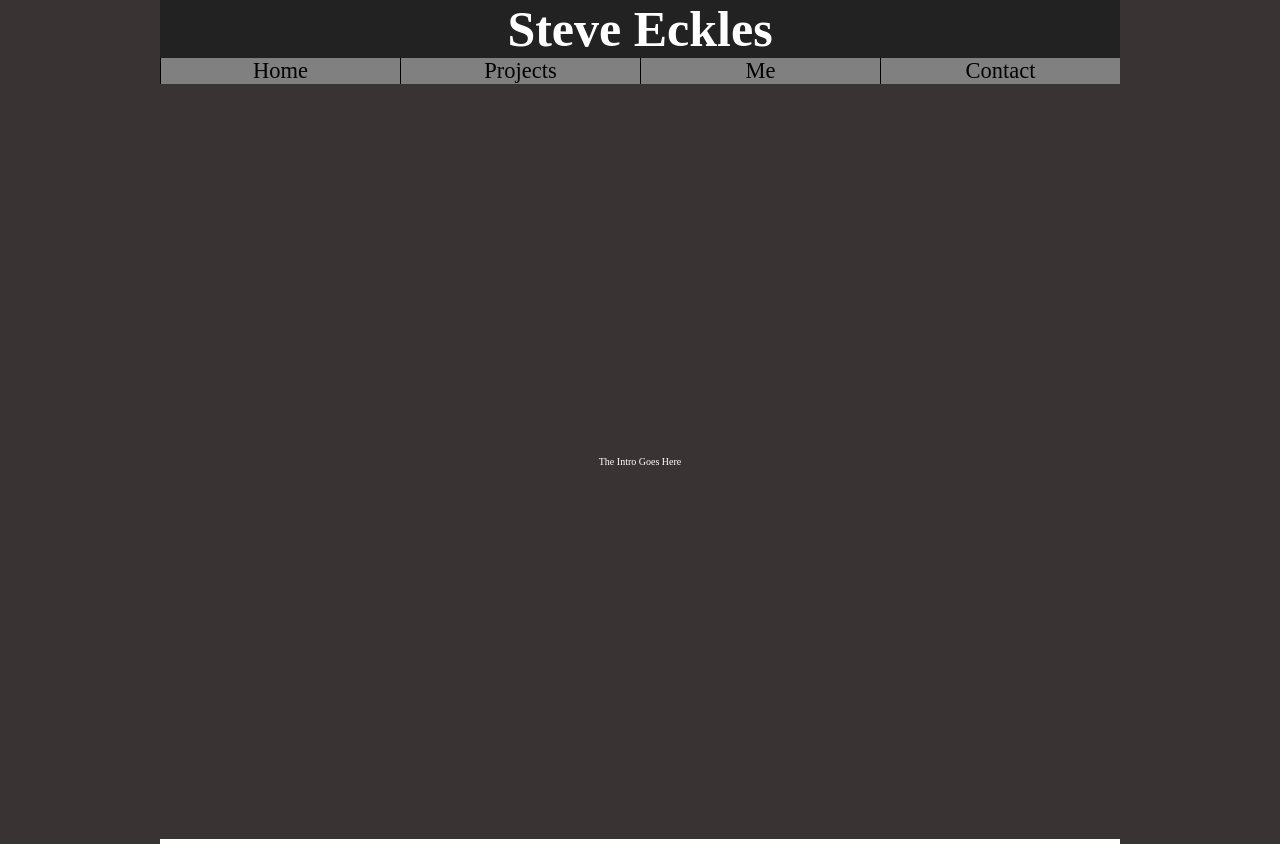
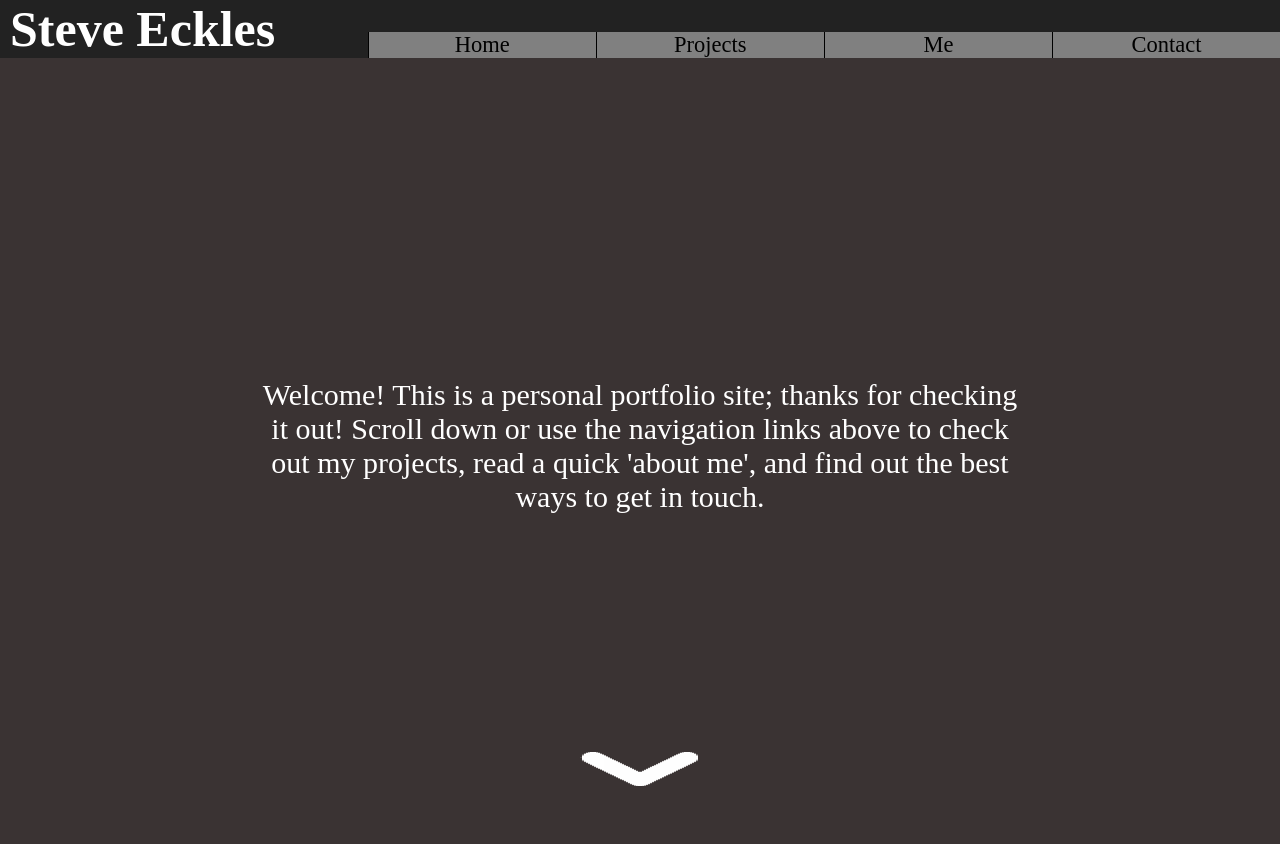
Before and after one commit to Steve-D-Eckles/Steve-D-Eckles.github.io, a website: page index.html in a window 1280 px wide. After the commit the page ends 818 px from the top, so only its background shows below. Drawn offline with Linux system fonts and the light colour scheme.

Commit message:
Add desktop style and begin adding content

```diff
--- a/index.html
+++ b/index.html
@@ -25,7 +25,10 @@
 
   <main>
     <article id="home" class="page">
-      <p>The Intro Goes Here</p>
+      <p>Welcome! This is a personal portfolio site; thanks for checking it out!
+        Scroll down or use the navigation links above to check out my projects,
+        read a quick 'about me', and find out the best ways to get in touch.</p>
+      <a href="#projects"><img src="chevron-down-300x300.png" alt="downward-pointing chevron"></a>
     </article>
 
     <article id="projects" class="page">
--- a/styles.css
+++ b/styles.css
@@ -81,17 +81,31 @@ main {
 
 .page {
     display: flex;
-  justify-content: center;
+    flex-direction: column;
+    justify-content: space-between;
     align-items: center;
     width: 100%;
     height: 100%;
     scroll-snap-align: end;
-  border-bottom: 5px solid white;
     margin-top: 0;
 }
 
 .page:last-child {
     border-bottom: none;
+}
+
+article p {
+    margin-top: 40vh;
+    margin-left: auto;
+    margin-right: auto;
+    width: 60%;
+    font-size: 3rem;
+    text-align: center;
+}
+
+article a img {
+    height: 100px;
+    width: 200px;
 }
 
 @media only screen and (min-width: 961px) {
@@ -100,3 +114,28 @@ main {
         margin: 0 auto;
     }
 }
+
+@media only screen and (min-width: 1100px) {
+    body {
+        width: 100%;
+    }
+
+    header {
+        flex-direction: row;
+    }
+
+    .mainTitle {
+        width: 40%;
+        padding-left: 1rem;
+    }
+
+    .navContainer {
+        align-self: flex-end;
+    }
+}
+
+@media (prefers-reduced-motion: reduce) {
+    main {
+        scroll-behavior: auto;
+    }
+}
```
Also changed, not shown: chevron-down-300x300.png (added). Lines whose indentation alone changed are shown as unchanged.
